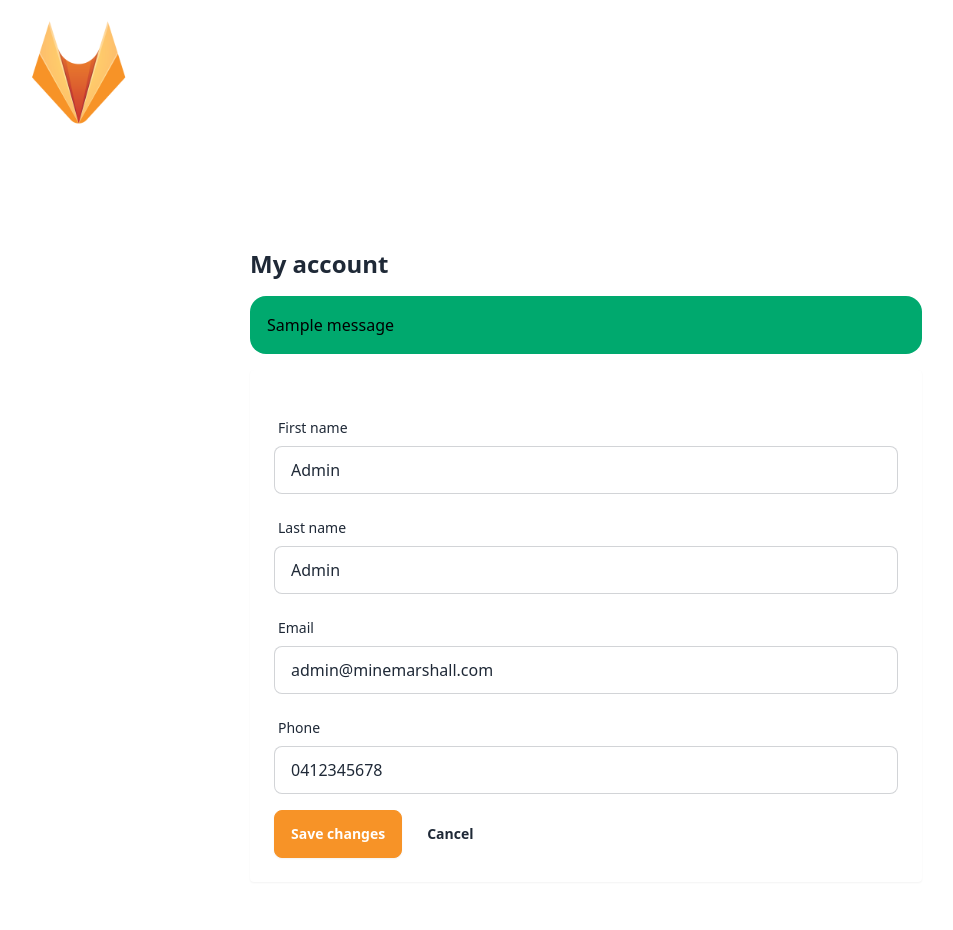
After one commit to lkemp7/MineMarshall, a Django app: page /accounts/profile/ in a window 1280 px wide. The commit adds this page. Shown: the whole page, without its empty margins (54-1007 px from the left). Run offline with Django 5.2, Linux system fonts and the light colour scheme; a user stored in the database is signed in; tables that the repository leaves empty hold one stand-in row (values such as "Sample post"); one stand-in notice (Sample message) is shown; parts of the project's set-up code (start-up, migrations or seed data) failed here and were passed over; some libraries are stand-ins or nearby versions.

Commit message:
Added profile edit screen for regular users, dashboard is just for admins now

```diff
--- a/MineMarshall/settings.py
+++ b/MineMarshall/settings.py
@@ -128,7 +128,7 @@ DEFAULT_AUTO_FIELD = 'django.db.models.BigAutoField'
 
 # Authentication settings
 LOGIN_URL = '/'
-LOGIN_REDIRECT_URL = '/dashboard/'
+LOGIN_REDIRECT_URL = '/accounts/redirect'
 LOGOUT_REDIRECT_URL = '/'
 
 
--- a/MineMarshall/urls.py
+++ b/MineMarshall/urls.py
@@ -22,5 +22,6 @@ urlpatterns = [
     path('', auth_views.LoginView.as_view(template_name='registration/login.html'), name='login'),
     path('dashboard/', include('dashboard.urls')),
     path('accounts/', include('django.contrib.auth.urls')),
+    path('accounts/', include('accounts.urls')),
     path('admin/', admin.site.urls),
 ]
--- /dev/null
+++ b/accounts/forms.py
@@ -0,0 +1,29 @@
+# accounts/forms.py
+from django import forms
+from .models import CustomUser
+from django.core.exceptions import ValidationError
+
+class UserProfileForm(forms.ModelForm):
+    class Meta:
+        model = CustomUser
+        # fields the user is allowed to edit in their profile
+        fields = ['first_name', 'last_name', 'email', 'phone_number']
+
+    def __init__(self, *args, **kwargs):
+        super().__init__(*args, **kwargs)
+        # add nice Tailwind/DaisyUI classes to all fields (optional)
+        for name, field in self.fields.items():
+            field.widget.attrs.update({
+                'class': 'input input-bordered w-full',
+                'placeholder': field.label
+            })
+
+    def clean_email(self):
+        # ensure email is unique, but allow current user's own email
+        email = self.cleaned_data.get('email')
+        qs = CustomUser.objects.filter(email__iexact=email)
+        if self.instance.pk:
+            qs = qs.exclude(pk=self.instance.pk)
+        if qs.exists():
+            raise ValidationError("A user with that email already exists.")
+        return email
--- /dev/null
+++ b/accounts/templates/accounts/userAccount.html
@@ -0,0 +1,64 @@
+{% extends "base.html" %}
+
+{% load static %}
+{% block content %}
+<div class="max-w-2xl mx-auto mt-6">
+  <h1 class="text-2xl font-bold mb-4">My account</h1>
+
+  {% if messages %}
+    <div class="space-y-2 mb-4">
+      {% for message in messages %}
+        <div class="alert {% if message.tags %}alert-{{ message.tags }}{% endif %}">
+          {{ message }}
+        </div>
+      {% endfor %}
+    </div>
+  {% endif %}
+
+  <form method="post" class="space-y-4 bg-base-100 p-6 rounded shadow-sm">
+    {% csrf_token %}
+    {{ form.non_field_errors }}
+
+    <div>
+      <label class="label"><span class="label-text">First name</span></label>
+      {{ form.first_name }}
+      {% for err in form.first_name.errors %}
+        <p class="text-sm text-error mt-1">{{ err }}</p>
+      {% endfor %}
+    </div>
+
+    <div>
+      <label class="label"><span class="label-text">Last name</span></label>
+      {{ form.last_name }}
+      {% for err in form.last_name.errors %}
+        <p class="text-sm text-error mt-1">{{ err }}</p>
+      {% endfor %}
+    </div>
+
+    <div>
+      <label class="label"><span class="label-text">Email</span></label>
+      {{ form.email }}
+      {% for err in form.email.errors %}
+        <p class="text-sm text-error mt-1">{{ err }}</p>
+      {% endfor %}
+    </div>
+
+    <div>
+      <label class="label"><span class="label-text">Phone</span></label>
+      {{ form.phone_number }}
+      {% for err in form.phone_number.errors %}
+        <p class="text-sm text-error mt-1">{{ err }}</p>
+      {% endfor %}
+    </div>
+
+    <div class="flex gap-2">
+      <button type="submit"
+              class="btn text-white"
+              style="background-color:#F79327; border-color:#F79327;">
+          Save changes
+      </button>
+      <a href="/" class="btn btn-ghost">Cancel</a>
+    </div>
+  </form>
+</div>
+{% endblock %}
--- /dev/null
+++ b/accounts/urls.py
@@ -0,0 +1,8 @@
+# accounts/urls.py
+from django.urls import path
+from . import views
+
+urlpatterns = [
+    path('profile/', views.edit_profile, name='profile'),
+    path('redirect/', views.redirect_user, name='redirect'),
+]
--- a/accounts/views.py
+++ b/accounts/views.py
@@ -1,3 +1,30 @@
-from django.shortcuts import render
 
-# Create your views here.
+from django.shortcuts import render, redirect
+from django.contrib.auth.decorators import login_required
+from django.contrib import messages
+from .forms import UserProfileForm
+
+@login_required
+def edit_profile(request):
+    user = request.user
+    if request.method == 'POST':
+        form = UserProfileForm(request.POST, instance=user)
+        if form.is_valid():
+            form.save()
+            messages.success(request, "Your profile has been updated.")
+            return redirect('account')   # keep the same page or change to another view
+        else:
+            messages.error(request, "Please correct the errors below.")
+    else:
+        form = UserProfileForm(instance=user)
+
+    return render(request, 'accounts/userAccount.html', {'form': form})
+
+@login_required
+def redirect_user(request):
+    user = request.user
+
+    if user.role in ["manager", "admin"]:
+        return redirect('dashboard')
+    else:
+        return redirect("profile")
--- a/dashboard/templates/base.html
+++ b/dashboard/templates/base.html
@@ -6,16 +6,17 @@
     <meta charset="UTF-8">
     <meta http-equiv="X-UA-Compatible" content="IE=edge">
     <meta name="viewport" content="width=device-width, initial-scale=1.0">
-    <title>Dashboard</title>
     <link rel="icon" type="image/png" sizes="96x96" href="{% static 'favicon-96x96-1.png' %}">
     <link href="https://cdn.jsdelivr.net/npm/daisyui@4.12.22/dist/full.min.css" rel="stylesheet" type="text/css" />
     <script src="https://cdn.tailwindcss.com"></script>
     <script src="https://unpkg.com/htmx.org@2.0.4" integrity="sha384-HGfztofotfshcF7+8n44JQL2oJmowVChPTg48S+jvZoztPfvwD79OC/LTtG6dMp+" crossorigin="anonymous"></script>
-
 </head>
 <body>
+    <header class="flex items-center p-4">
+        <img src="{% static 'Orefox_logo.png' %}" alt="Orefox Logo" class="h-48 ml-6 mr-4">
+    </header>
 
-    <div class="m-12">
+    <div class="mt-4 ml-12 mr-12 mb-12">
         {% block content %}
         {% endblock %}
     </div>
```
Also changed, not shown: db.sqlite3.
